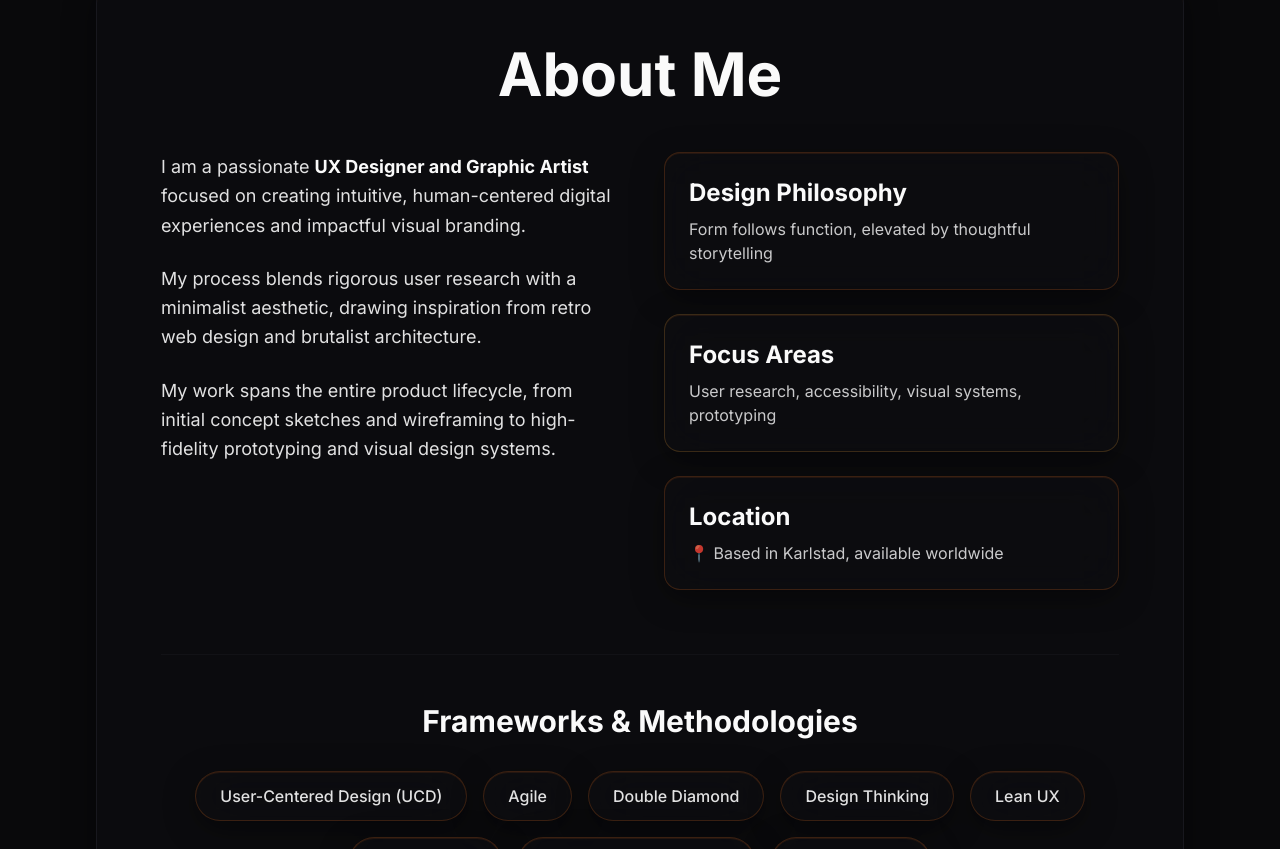
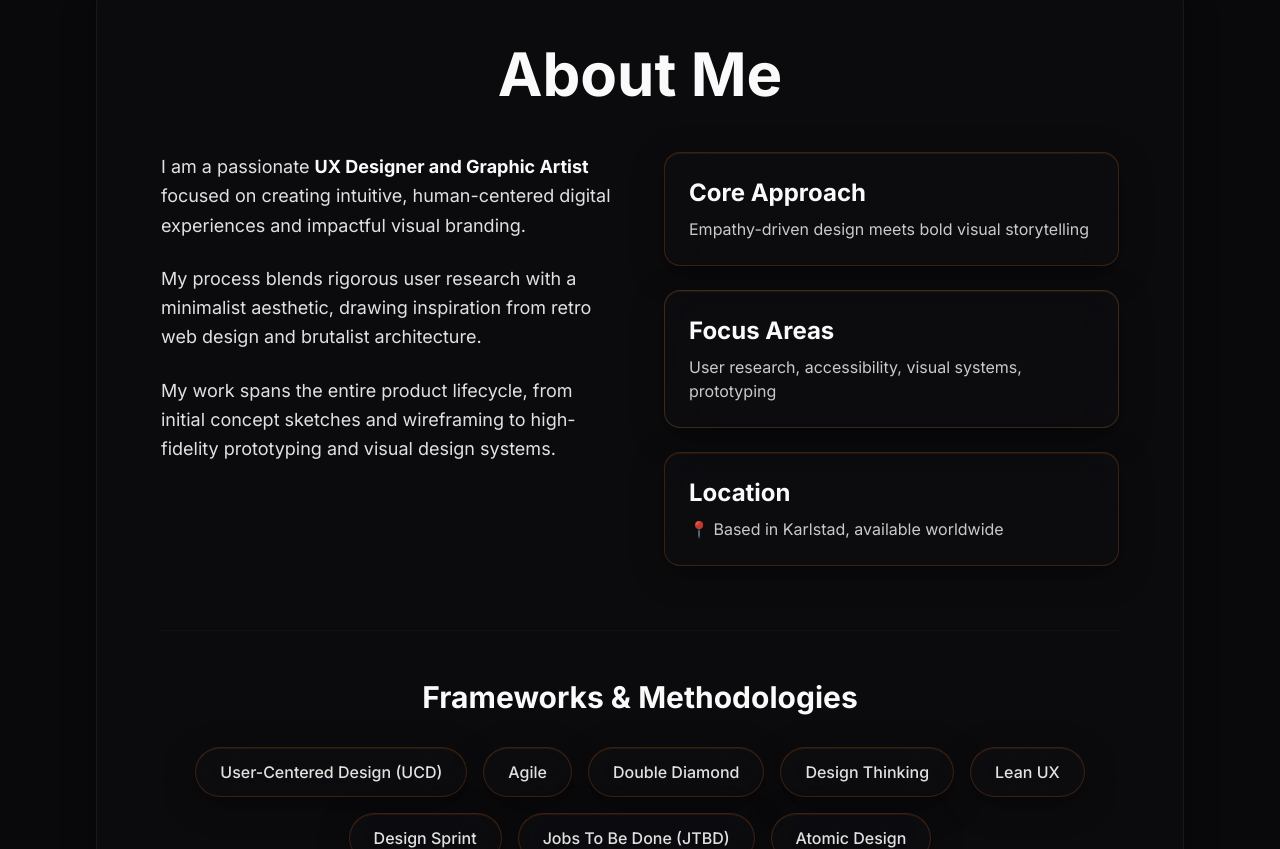
Before and after one commit to Aborgz/arnborg-design-space, a React (Vite) app: page / in a window 1280 px wide. Shown: the part 1431-2280 px from the top of the page. Built offline with nearby package versions, Linux system fonts and the light colour scheme; the HTML template or start-up script is replaced by a standard one.

Commit message:
Reverted to commit 85f5cea25bc5de371a135c0387f1d1f9e5483fd4

```diff
--- a/src/pages/Index.tsx
+++ b/src/pages/Index.tsx
@@ -162,8 +162,8 @@ const Index = () => {
 
             <div className="space-y-6" role="list">
               <div className="glass-card p-6 rounded-2xl border border-primary/20" role="listitem">
-                <h3 className="text-2xl font-bold text-foreground mb-2">Design Philosophy</h3>
-                <p className="text-foreground/80">Form follows function, elevated by thoughtful storytelling</p>
+                <h3 className="text-2xl font-bold text-foreground mb-2">Core Approach</h3>
+                <p className="text-foreground/80">Empathy-driven design meets bold visual storytelling</p>
               </div>
               <div className="glass-card p-6 rounded-2xl border border-accent/20" role="listitem">
                 <h3 className="text-2xl font-bold text-foreground mb-2">Focus Areas</h3>
```
